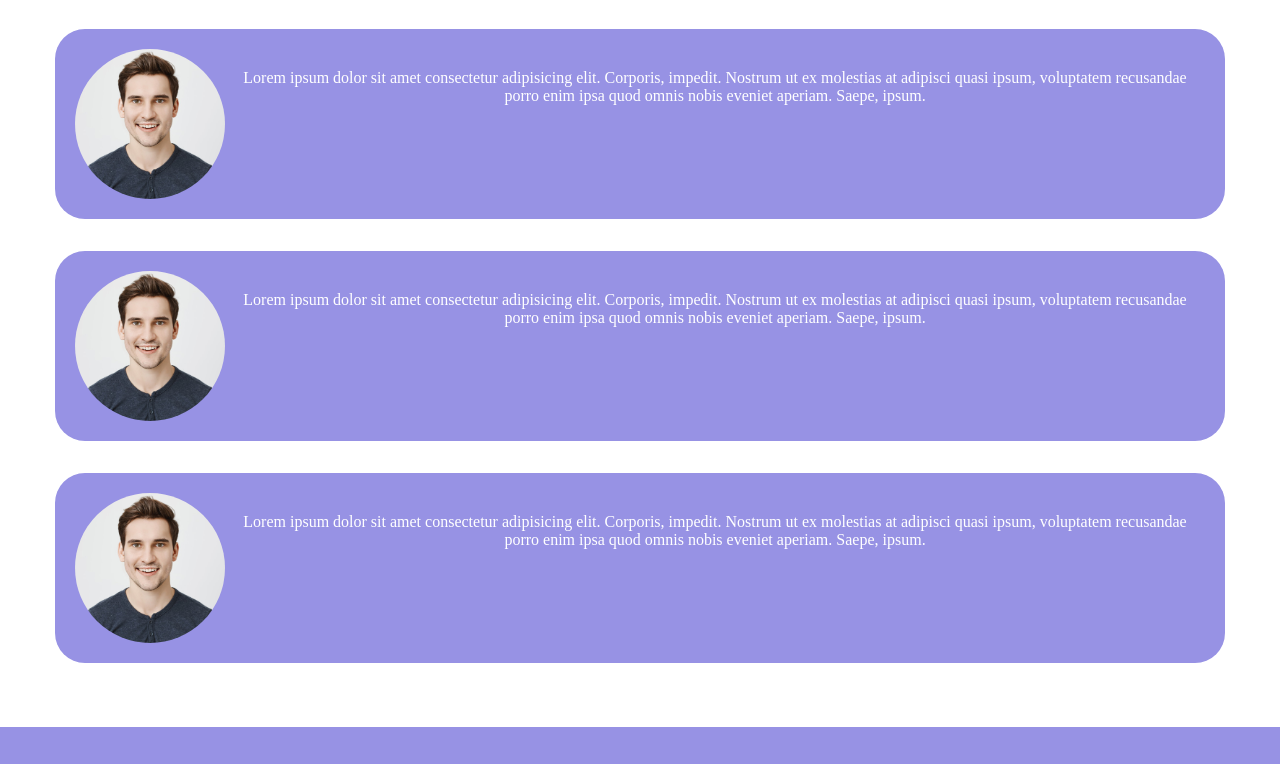
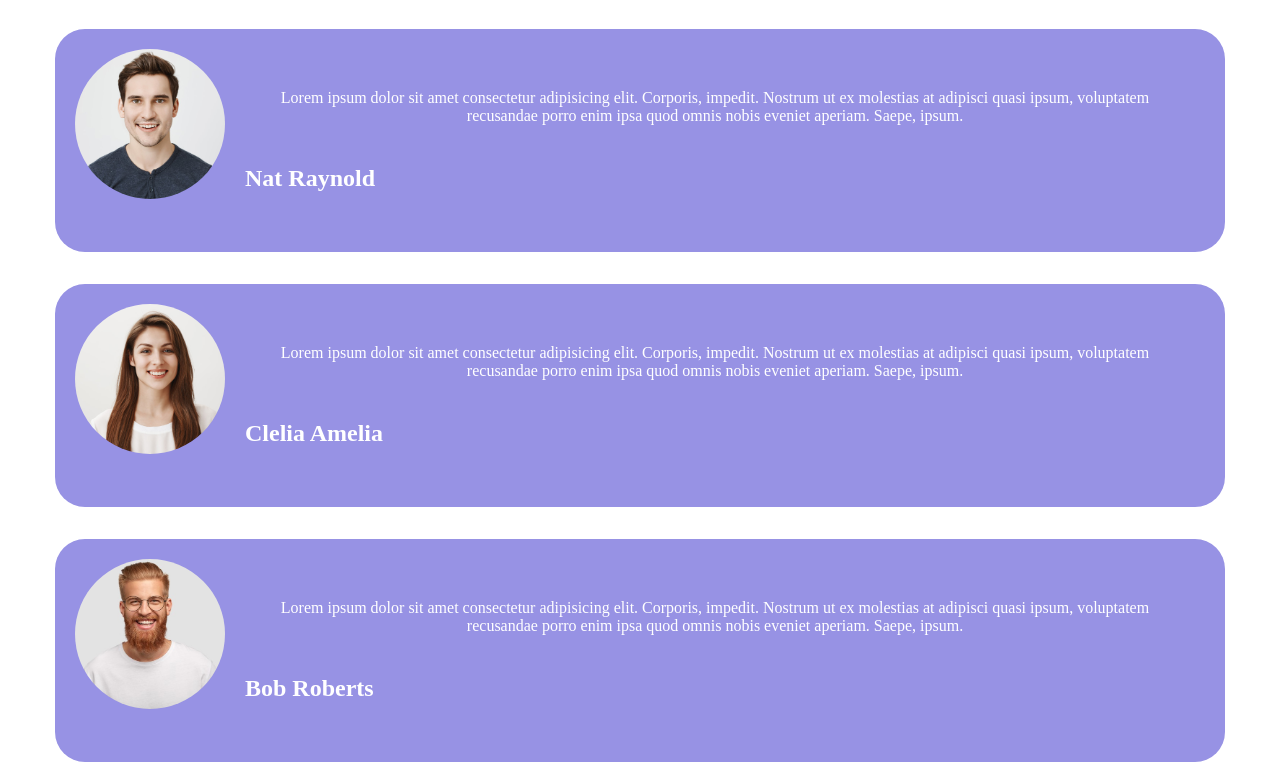
Before and after one commit to GiuseppeSU/htmlcss-responsive-layout, a plain HTML site: page index.html in a window 1280 px wide. Shown: the part 1700-2464 px from the top of the page. Drawn offline with Linux system fonts and the light colour scheme.

Commit message:
Correzioni errori

```diff
--- a/css/style.css
+++ b/css/style.css
@@ -399,12 +399,15 @@ main {
 
     }
 
+    #third .autors{
+        text-align: left;
+        padding: 20px;
+
+    }
+
     #third .card .name {
         display: inline;
     }
-
-
-
 
     #third .card div:last-child {
         flex-grow: 1;
--- a/index.html
+++ b/index.html
@@ -124,20 +124,27 @@
 
                 <div class="card">
                     <img src="./img/testimonial1.jpg" alt="testimonial 1">
-                    <p class="text white-txt pad-top">Lorem ipsum dolor sit amet consectetur adipisicing elit. Corporis, impedit. Nostrum ut ex molestias at adipisci quasi ipsum, voluptatem recusandae porro enim ipsa quod omnis nobis eveniet aperiam. Saepe, ipsum.</p>
+                    <div class="autors">
+                        <p class="text white-txt pad-top">Lorem ipsum dolor sit amet consectetur adipisicing elit. Corporis, impedit. Nostrum ut ex molestias at adipisci quasi ipsum, voluptatem recusandae porro enim ipsa quod omnis nobis eveniet aperiam. Saepe, ipsum.</p>
+                        <h1 class="white-txt pad-top">Nat Raynold</h1>
+                    </div>
+                </div>
+
+                <div class="card">
+                    <img src="./img/testimonial2.jpg" alt="testimonial 1">
+                    <div class="autors">
+                        <p class="text white-txt pad-top">Lorem ipsum dolor sit amet consectetur adipisicing elit. Corporis, impedit. Nostrum ut ex molestias at adipisci quasi ipsum, voluptatem recusandae porro enim ipsa quod omnis nobis eveniet aperiam. Saepe, ipsum.</p>
+                        <h1 class="white-txt pad-top">Clelia Amelia</h1>
+                    </div>
 
                 </div>
 
                 <div class="card">
-                    <img src="./img/testimonial1.jpg" alt="testimonial 1">
-                    <p class="text white-txt pad-top">Lorem ipsum dolor sit amet consectetur adipisicing elit. Corporis, impedit. Nostrum ut ex molestias at adipisci quasi ipsum, voluptatem recusandae porro enim ipsa quod omnis nobis eveniet aperiam. Saepe, ipsum.</p>
-
-                </div>
-
-                <div class="card">
-                    <img src="./img/testimonial1.jpg" alt="testimonial 1">
-                    <p class="text white-txt pad-top">Lorem ipsum dolor sit amet consectetur adipisicing elit. Corporis, impedit. Nostrum ut ex molestias at adipisci quasi ipsum, voluptatem recusandae porro enim ipsa quod omnis nobis eveniet aperiam. Saepe, ipsum.</p>
-
+                    <img src="./img/testimonial3.jpg" alt="testimonial 1">
+                    <div class="autors">
+                        <p class="text white-txt pad-top">Lorem ipsum dolor sit amet consectetur adipisicing elit. Corporis, impedit. Nostrum ut ex molestias at adipisci quasi ipsum, voluptatem recusandae porro enim ipsa quod omnis nobis eveniet aperiam. Saepe, ipsum.</p>
+                        <h1 class="white-txt pad-top">Bob Roberts</h1>
+                    </div>
                 </div>
             </div>
         </section>
```
